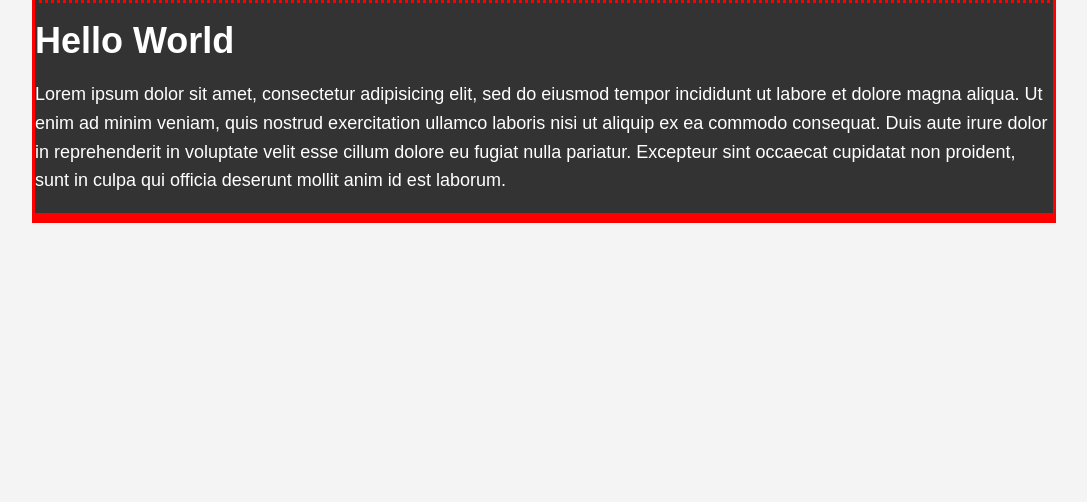
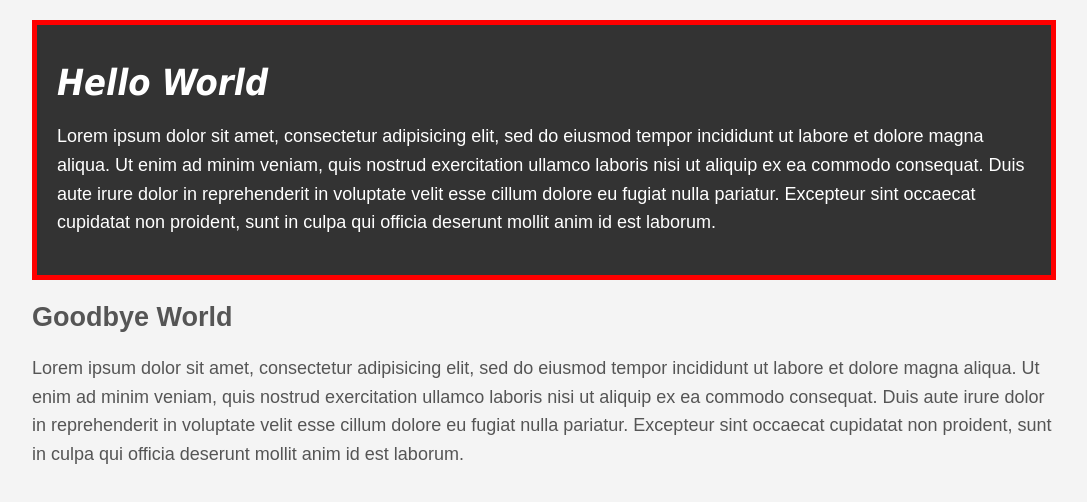
Before and after one commit to EDEM-odg/CSSCRASHCOURSE, a plain HTML site: page index.html in a window 1280 px wide. Shown: the whole page, without its empty margins (96-1183 px from the left). Drawn offline with Linux system fonts and the light colour scheme.

Commit message:
Updated message

```diff
--- a/css/style.css
+++ b/css/style.css
@@ -1,3 +1,10 @@
+/*
+*{
+    margin:0;
+padding:0;
+}
+*/
+
 body{
     background-color:#f4f4f4;
     color:#555555;
@@ -25,9 +32,27 @@ body{
     border-left:5px red solid;
     border-top:5px red solid;
     border-bottom:5px red solid;
-    /* Same as above*/
-    border: 5px red solid;
     border-width:3px;
     border-bottom-width:10px;
     border-top-style:dotted;
+
+     border: 5px red solid;
+
+     padding-top:20px;
+     padding-bottom:20px;
+     padding-left:20px;
+     padding-right:20px;
+
+     /* Same as above */
+     padding:20px;
+
+     margin-top:20px;
+     margin:20px 0;
 }
+
+.box-1 h1{
+    font-family:Tahoma;
+    font-weight:800;
+    font-style:italic;
+    text-decoration: ;
+}
--- a/index.html
+++ b/index.html
@@ -17,6 +17,18 @@
           proident, sunt in culpa qui officia deserunt mollit anim id est laborum.
         </p>
         </div>
+
+        <div class="box-2">
+        <h2>Goodbye World</h2>
+            <p>
+           Lorem ipsum dolor sit amet, consectetur adipisicing elit, sed do eiusmod
+          tempor incididunt ut labore et dolore magna aliqua. Ut enim ad minim veniam,
+          quis nostrud exercitation ullamco laboris nisi ut aliquip ex ea commodo
+          consequat. Duis aute irure dolor in reprehenderit in voluptate velit esse
+          cillum dolore eu fugiat nulla pariatur. Excepteur sint occaecat cupidatat non
+          proident, sunt in culpa qui officia deserunt mollit anim id est laborum.
+        </p>
+        </div>
         </div>
     </body>
 </html>
```
